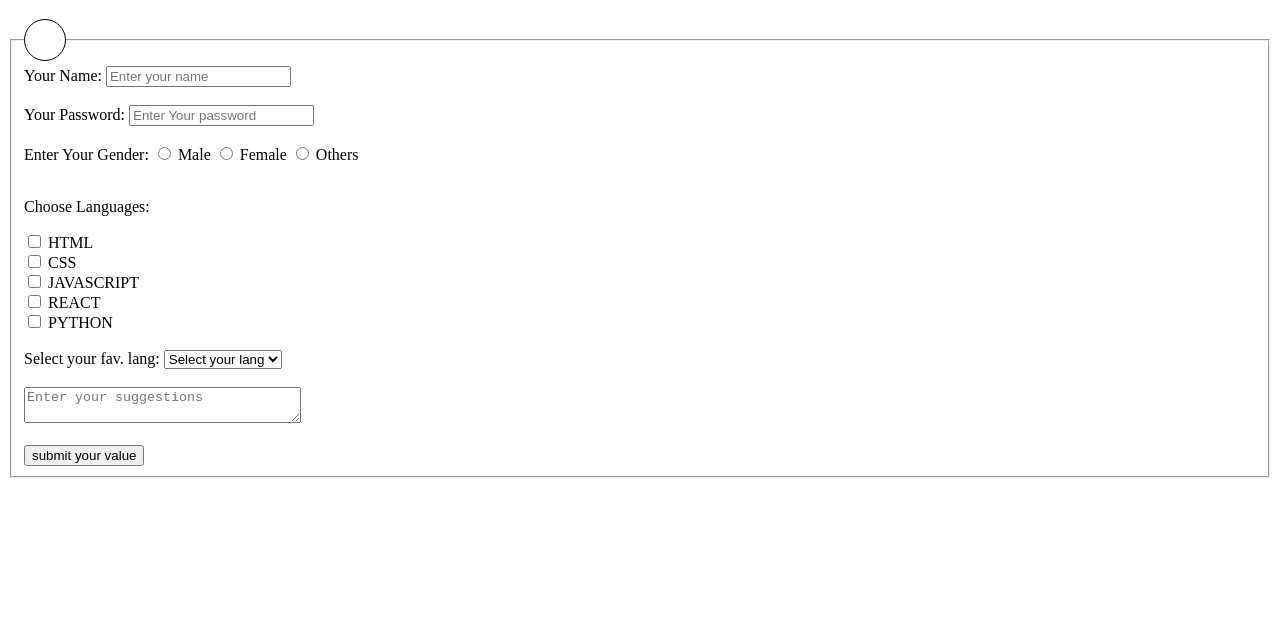
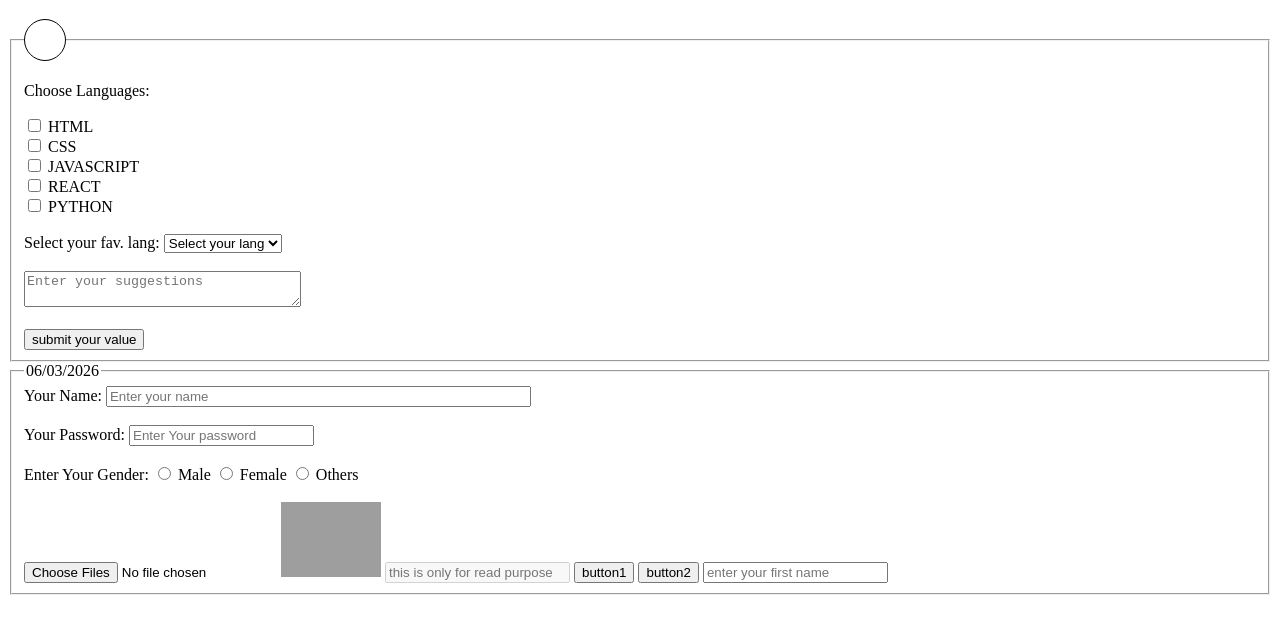
Before and after one commit to diwaker321/60daywebdev, a plain HTML site: page htmlform/index.html in a window 1280 px wide. Shown: the part 61-694 px from the top of the page. Drawn offline with Linux system fonts and the light colour scheme; grey boxes are pictures that could not be loaded.

```diff
--- a/htmlform/index.html
+++ b/htmlform/index.html
@@ -1,11 +1,11 @@
-<!DOCTYPE html>
+<!doctype html>
 <html lang="en">
   <head>
-    <meta charset="UTF-8">
-    <meta name="viewport" content="width=device-width, initial-scale=1.0">
+    <meta charset="UTF-8" />
+    <meta name="viewport" content="width=device-width, initial-scale=1.0" />
     <title>Document</title>
     <style>
-        #divtest{
+      #divtest {
         background-color: black;
         width: 300px;
         height: 400px;
@@ -15,62 +15,167 @@
   <body>
     <h1>Student Record Form</h1>
 
-    <form action="./app.js" autocomplete="on"   >
+    <form action="./app.js" autocomplete="on">
+      <fieldset>
+        <legend
+          style="border: 1px solid black; border-radius: 50%; padding: 20px"
+        ></legend>
 
-        <fieldset>
-
-            <legend style="border: 1px solid black; border-radius: 50%; padding: 20px;"></legend>
-
-            <label for="name1">Your Name:</label>
-            <input type="text"placeholder="Enter your name" id="name1" name="Name"  > <br> <br>
+        <!-- <label for="name1">Your Name:</label>
+        <input
+          type="text"
+          placeholder="Enter your name"
+          id="name1"
+          name="Name"
+        />
+        <br />
+        <br />
 
         <label for="password">Your Password:</label>
-            <input type="password" placeholder="Enter Your password" id="password" name="password"> <br> <br>
+        <input
+          type="password"
+          placeholder="Enter Your password"
+          id="password"
+          name="password"
+        />
+        <br />
+        <br />
 
         <span>Enter Your Gender:</span>
 
-            <input type="radio" name="gen" id="male">
+        <input type="radio" name="gen" id="male" />
         <label for="male">Male</label>
 
-            <input type="radio" name="gen" id="female">
+        <input type="radio" name="gen" id="female" />
         <label for="female">Female</label>
 
-            <input type="radio" name="gen" id="others">
-            <label for="others">Others</label> <br> <br>
+        <input type="radio" name="gen" id="others" />
+        <label for="others">Others</label> <br />
+        <br /> -->
 
         <p>Choose Languages:</p>
 
-            <input type="checkbox" name="html" id="html">
-            <label for="html">HTML</label> <br>
+        <input type="checkbox" name="html" id="html" />
+        <label for="html">HTML</label> <br />
 
+        <input type="checkbox" name="html" id="css" />
+        <label for="css">CSS</label> <br />
 
-            <input type="checkbox" name="html" id="css">
-            <label for="css">CSS</label> <br>
+        <input type="checkbox" name="html" id="javascript" />
+        <label for="javascript">JAVASCRIPT</label> <br />
 
-            <input type="checkbox" name="html" id="javascript">
-            <label for="javascript">JAVASCRIPT</label> <br>
+        <input type="checkbox" name="html" id="react" />
+        <label for="react">REACT</label> <br />
 
-            <input type="checkbox" name="html" id="react">
-            <label for="react">REACT</label> <br>
-
-            <input type="checkbox" name="html" id="python">
-            <label for="python">PYTHON</label> <br> <br>
+        <input type="checkbox" name="html" id="python" />
+        <label for="python">PYTHON</label> <br />
+        <br />
 
         <label for="lang">Select your fav. lang:</label>
-            <select name="languages" id="lang" >
+        <select name="languages" id="lang">
           <option value="" disabled selected>Select your lang</option>
           <option value="HTML">HTML</option>
           <option value="CSS">CSS</option>
-                <option value="" >JS</option>
+          <option value="">JS</option>
           <option value="">REACT</option>
           <option value="">PYTHON</option>
-            </select> <br> <br>
+        </select>
+        <br />
+        <br />
 
-            <textarea name="ytDesc" id="ytDesc" rows="2" cols="32" placeholder="Enter your suggestions"></textarea> <br> <br>
+        <textarea
+          name="ytDesc"
+          id="ytDesc"
+          rows="2"
+          cols="32"
+          placeholder="Enter your suggestions"
+        ></textarea>
+        <br />
+        <br />
 
-            <input type="submit" name="" id="" value="submit your value">
+        <input type="submit" name="" id="" value="submit your value" />
       </fieldset>
 
+      <fieldset>
+        <legend>06/03/2026</legend>
+
+        <!-- <input list="colors" />
+        <datalist id="colors">
+          <option value="red"></option>
+          <option value="green"></option>
+          <option value="blue"></option>
+        </datalist> -->
+
+        <label for="name1">Your Name:</label>
+        <input
+          type="text"
+          placeholder="Enter your name"
+          id="name1"
+          name="Name"
+          size="50"
+        />
+        <br />
+        <br />
+
+        <label for="password">Your Password:</label>
+        <input
+          type="password"
+          placeholder="Enter Your password"
+          id="password"
+          name="password"
+        />
+        <br />
+        <br />
+
+        <span>Enter Your Gender:</span>
+
+        <input type="radio" name="gen" id="male" />
+        <label for="male">Male</label>
+
+        <input type="radio" name="gen" id="female" />
+        <label for="female">Female</label>
+
+        <input type="radio" name="gen" id="others" />
+        <label for="others">Others</label> <br />
+        <br />
+
+        <!-- <label for="">choose your birth date:</label>
+        <input type="date" name="" id="" min="2000-01-01" max="2010-12-31" > <br> <br>
+
+        <input type="month" min="2000-01-01" max="2010-12-31">
+        <input type="week" min="2000-01-01" max="2010-12-31"> -->
+
+        <!-- <label for="">Datetime:</label>
+        <input type="datetime" name="" id=""> -->
+
+        <!-- <input type="datetime-local" name="" id=""> -->
+        <!-- <input type="month" > -->
+
+        <!-- <input type="email" placeholder="enter your email">
+        <input type="tel" placeholder="enter your phone number">
+        <input type="number" placeholder="number" min="0"  max="5">
+        <label for="">Brightness Level: ( 0 to 100 ):</label>
+        <input type="range" min="0" max="100"> -->
+<!--
+        <label for="col">choose your color:</label>
+        <input id="col" type="color" name="usercolor"> <br> <br> -->
+
+
+        <input type="file"   multiple>
+        <input type="image" src="../images/origimglogo.png" width="100px" alt="">
+        <input type="text" placeholder="this is only for read purpose" disabled >
+        <input type="button" value="button1" >
+        <input type="button" value="button2" >
+
+        <input type="text" placeholder="enter your first name " maxlength="15" minlength="2">
+
+
+
+
+        <!-- <input type="submit">
+        <input type="reset"> -->
+      </fieldset>
     </form>
+
   </body>
 </html>
```
Also changed, not shown: SemanticTags/index.html (added, +12 -0 lines), SemanticTags/table.html (added, +214 -0 lines). Lines whose indentation alone changed are shown as unchanged.
